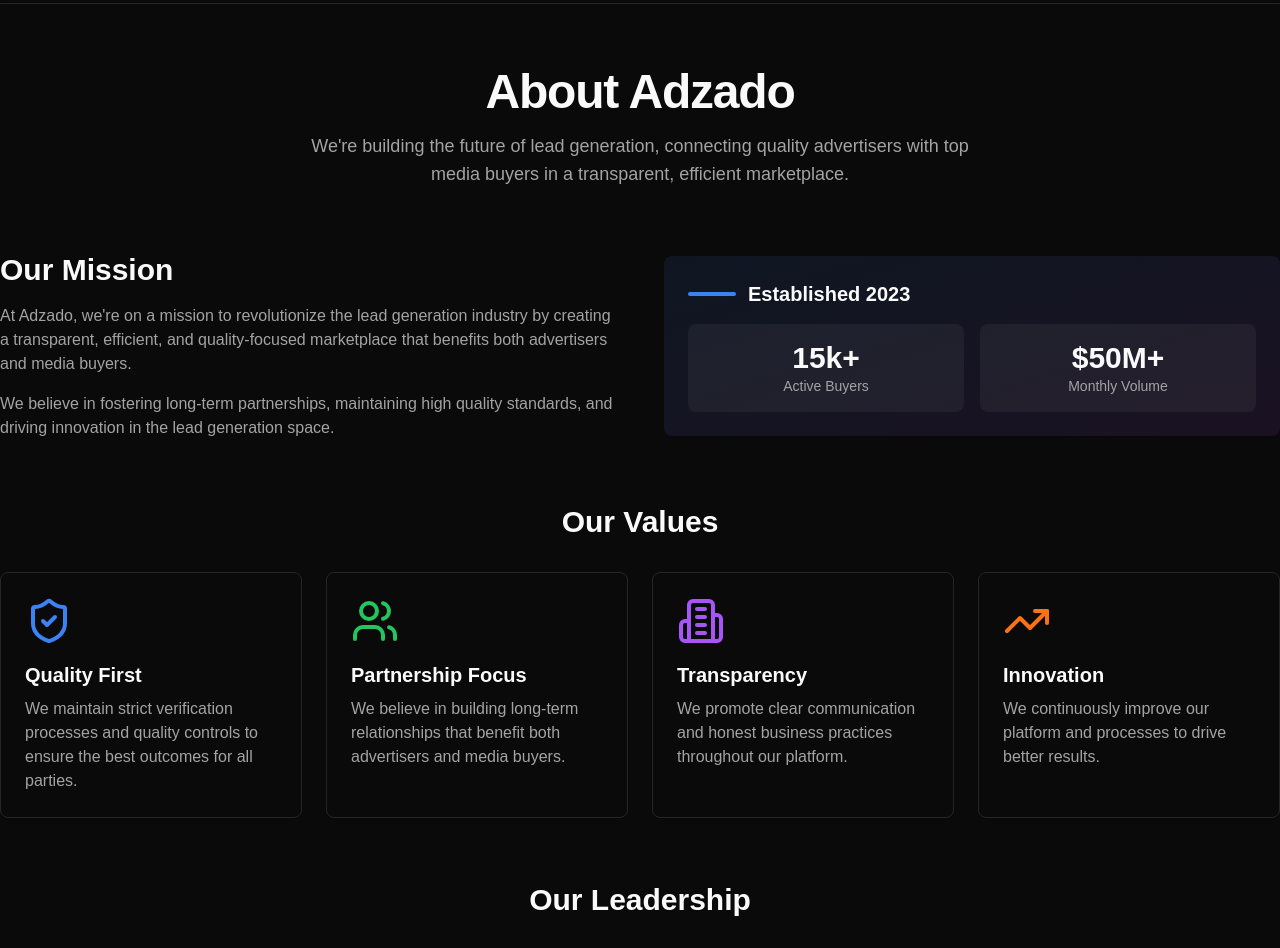
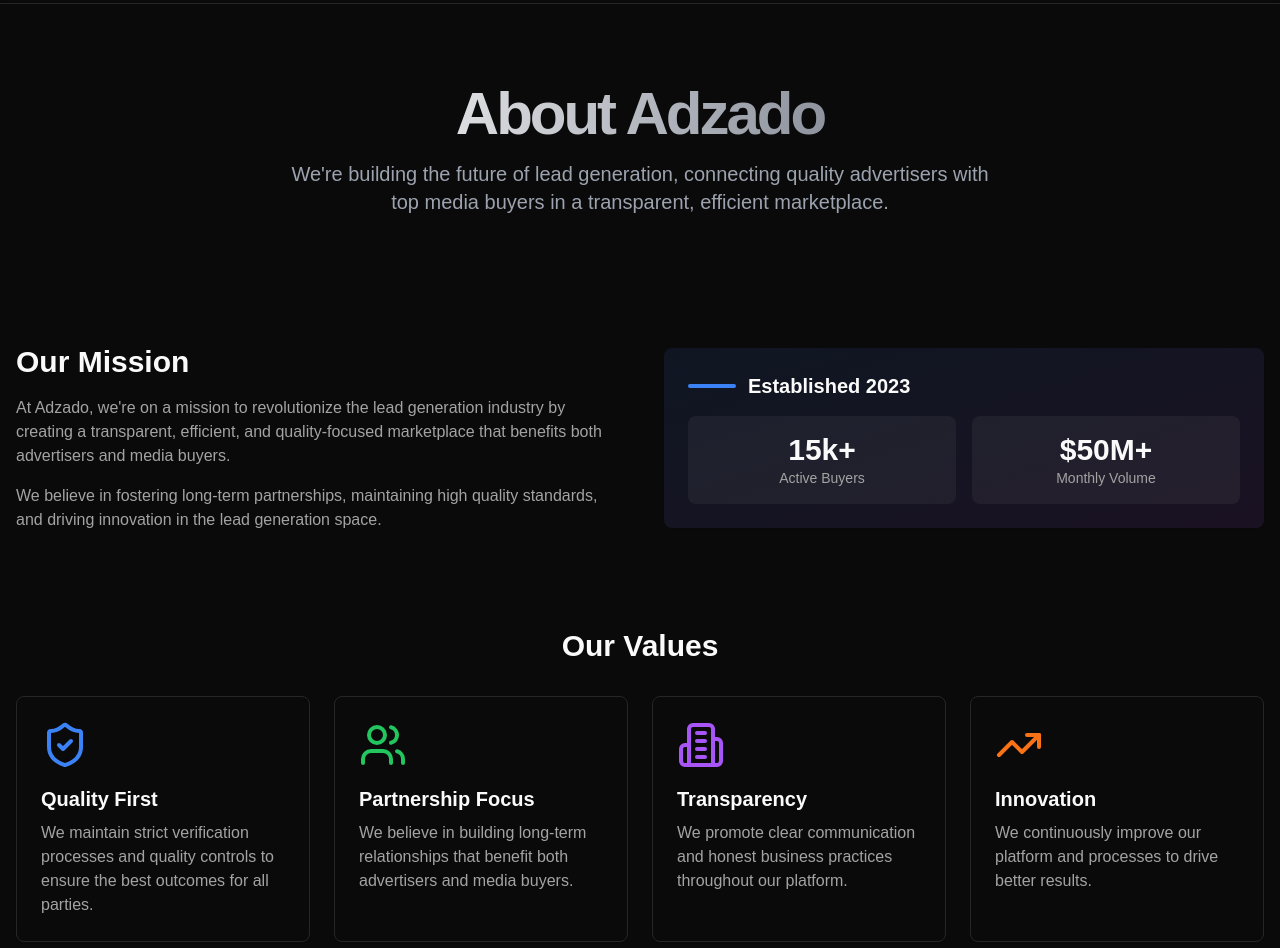
Before and after one commit to PolarCoding85/adzado-marketplace, a Next.js app: page /about in a window 1280 px wide. Shown: the part 60-1008 px from the top of the page. Built offline with nearby package versions, Linux system fonts and the light colour scheme.

Commit message:
fix page padding about, contact, legals

```diff
--- a/app/(marketing)/about/page.tsx
+++ b/app/(marketing)/about/page.tsx
@@ -3,103 +3,125 @@ import {
   UsersIcon,
   ShieldCheckIcon,
   TrendingUpIcon,
-} from "lucide-react"
-import { Card } from "@/components/ui/card"
+} from "lucide-react";
+import { Card } from "@/components/ui/card";
 
 export default function AboutPage() {
   return (
-    <div className='container py-16 space-y-16'>
-      {/* Hero Section */}
-      <div className='text-center space-y-4'>
-        <h1 className='text-4xl font-bold tracking-tight sm:text-5xl'>
+    <div className="flex flex-col">
+      {/* Hero Section - Updated to match resources style */}
+      <section className="py-8 sm:py-12 md:py-16 lg:py-20">
+        <div className="mx-auto w-full max-w-7xl px-4">
+          <div className="flex flex-col items-center justify-center space-y-8 text-center">
+            <div className="space-y-4">
+              <h1 className="gradient-heading text-3xl sm:text-4xl md:text-5xl lg:text-6xl font-bold tracking-tighter">
                 About Adzado
               </h1>
-        <p className='text-lg text-muted-foreground max-w-2xl mx-auto'>
-          We&apos;re building the future of lead generation, connecting quality
-          advertisers with top media buyers in a transparent, efficient
-          marketplace.
+              <p className="mx-auto max-w-[700px] text-gray-400 text-base sm:text-lg md:text-xl">
+                We&apos;re building the future of lead generation, connecting
+                quality advertisers with top media buyers in a transparent,
+                efficient marketplace.
               </p>
             </div>
+          </div>
+        </div>
+      </section>
 
-      {/* Mission Section */}
-      <div className='grid gap-12 md:grid-cols-2 items-center'>
-        <div className='space-y-4'>
-          <h2 className='text-3xl font-bold'>Our Mission</h2>
-          <p className='text-muted-foreground'>
+      {/* Mission Section - Updated with consistent spacing */}
+      <section className="py-8 sm:py-12">
+        <div className="mx-auto w-full max-w-7xl px-4">
+          <div className="grid gap-12 md:grid-cols-2 items-center">
+            <div className="space-y-4">
+              <h2 className="text-3xl font-bold">Our Mission</h2>
+              <p className="text-muted-foreground">
                 At Adzado, we&apos;re on a mission to revolutionize the lead
                 generation industry by creating a transparent, efficient, and
-            quality-focused marketplace that benefits both advertisers and media
-            buyers.
+                quality-focused marketplace that benefits both advertisers and
+                media buyers.
               </p>
-          <p className='text-muted-foreground'>
+              <p className="text-muted-foreground">
                 We believe in fostering long-term partnerships, maintaining high
                 quality standards, and driving innovation in the lead generation
                 space.
               </p>
             </div>
-        <Card className='p-6 bg-gradient-to-br from-blue-500/10 to-purple-500/10 border-0'>
-          <div className='space-y-4'>
-            <div className='flex items-center gap-3'>
-              <div className='h-1 w-12 bg-blue-500 rounded-full' />
-              <p className='text-xl font-semibold'>Established 2023</p>
+            <Card className="p-6 bg-gradient-to-br from-blue-500/10 to-purple-500/10 border-0">
+              <div className="space-y-4">
+                <div className="flex items-center gap-3">
+                  <div className="h-1 w-12 bg-blue-500 rounded-full" />
+                  <p className="text-xl font-semibold">Established 2023</p>
                 </div>
-            <div className='grid grid-cols-2 gap-4 text-center'>
-              <div className='p-4 rounded-lg bg-white/5'>
-                <p className='text-3xl font-bold'>15k+</p>
-                <p className='text-sm text-muted-foreground'>Active Buyers</p>
+                <div className="grid grid-cols-2 gap-4 text-center">
+                  <div className="p-4 rounded-lg bg-white/5">
+                    <p className="text-3xl font-bold">15k+</p>
+                    <p className="text-sm text-muted-foreground">
+                      Active Buyers
+                    </p>
                   </div>
-              <div className='p-4 rounded-lg bg-white/5'>
-                <p className='text-3xl font-bold'>$50M+</p>
-                <p className='text-sm text-muted-foreground'>Monthly Volume</p>
+                  <div className="p-4 rounded-lg bg-white/5">
+                    <p className="text-3xl font-bold">$50M+</p>
+                    <p className="text-sm text-muted-foreground">
+                      Monthly Volume
+                    </p>
                   </div>
                 </div>
               </div>
             </Card>
           </div>
+        </div>
+      </section>
 
-      {/* Values Section */}
-      <div className='space-y-8'>
-        <h2 className='text-3xl font-bold text-center'>Our Values</h2>
-        <div className='grid gap-6 sm:grid-cols-2 lg:grid-cols-4'>
-          <Card className='p-6'>
-            <ShieldCheckIcon className='h-12 w-12 text-blue-500 mb-4' />
-            <h3 className='text-xl font-semibold mb-2'>Quality First</h3>
-            <p className='text-muted-foreground'>
-              We maintain strict verification processes and quality controls to
-              ensure the best outcomes for all parties.
+      {/* Values Section - Updated with consistent spacing */}
+      <section className="py-8 sm:py-12">
+        <div className="mx-auto w-full max-w-7xl px-4">
+          <div className="space-y-8">
+            <h2 className="text-3xl font-bold text-center">Our Values</h2>
+            <div className="grid gap-6 sm:grid-cols-2 lg:grid-cols-4">
+              <Card className="p-6">
+                <ShieldCheckIcon className="h-12 w-12 text-blue-500 mb-4" />
+                <h3 className="text-xl font-semibold mb-2">Quality First</h3>
+                <p className="text-muted-foreground">
+                  We maintain strict verification processes and quality controls
+                  to ensure the best outcomes for all parties.
                 </p>
               </Card>
-          <Card className='p-6'>
-            <UsersIcon className='h-12 w-12 text-green-500 mb-4' />
-            <h3 className='text-xl font-semibold mb-2'>Partnership Focus</h3>
-            <p className='text-muted-foreground'>
-              We believe in building long-term relationships that benefit both
-              advertisers and media buyers.
+              <Card className="p-6">
+                <UsersIcon className="h-12 w-12 text-green-500 mb-4" />
+                <h3 className="text-xl font-semibold mb-2">
+                  Partnership Focus
+                </h3>
+                <p className="text-muted-foreground">
+                  We believe in building long-term relationships that benefit
+                  both advertisers and media buyers.
                 </p>
               </Card>
-          <Card className='p-6'>
-            <Building2Icon className='h-12 w-12 text-purple-500 mb-4' />
-            <h3 className='text-xl font-semibold mb-2'>Transparency</h3>
-            <p className='text-muted-foreground'>
+              <Card className="p-6">
+                <Building2Icon className="h-12 w-12 text-purple-500 mb-4" />
+                <h3 className="text-xl font-semibold mb-2">Transparency</h3>
+                <p className="text-muted-foreground">
                   We promote clear communication and honest business practices
                   throughout our platform.
                 </p>
               </Card>
-          <Card className='p-6'>
-            <TrendingUpIcon className='h-12 w-12 text-orange-500 mb-4' />
-            <h3 className='text-xl font-semibold mb-2'>Innovation</h3>
-            <p className='text-muted-foreground'>
-              We continuously improve our platform and processes to drive better
-              results.
+              <Card className="p-6">
+                <TrendingUpIcon className="h-12 w-12 text-orange-500 mb-4" />
+                <h3 className="text-xl font-semibold mb-2">Innovation</h3>
+                <p className="text-muted-foreground">
+                  We continuously improve our platform and processes to drive
+                  better results.
                 </p>
               </Card>
             </div>
           </div>
+        </div>
+      </section>
 
-      {/* Team Section */}
-      <div className='text-center space-y-8'>
-        <h2 className='text-3xl font-bold'>Our Leadership</h2>
-        <div className='grid gap-8 sm:grid-cols-2 lg:grid-cols-3'>
+      {/* Team Section - Updated with consistent spacing */}
+      <section className="py-8 sm:py-12">
+        <div className="mx-auto w-full max-w-7xl px-4">
+          <div className="text-center space-y-8">
+            <h2 className="text-3xl font-bold">Our Leadership</h2>
+            <div className="grid gap-8 sm:grid-cols-2 lg:grid-cols-3">
               {[
                 {
                   name: "Sarah Chen",
@@ -117,17 +139,19 @@ export default function AboutPage() {
                   bio: "10+ years experience in building and scaling affiliate networks and partnerships.",
                 },
               ].map((member) => (
-            <Card key={member.name} className='p-6'>
-              <div className='w-24 h-24 rounded-full bg-muted mx-auto mb-4' />
-              <h3 className='text-xl font-semibold'>{member.name}</h3>
-              <p className='text-sm text-muted-foreground mb-4'>
+                <Card key={member.name} className="p-6">
+                  <div className="w-24 h-24 rounded-full bg-muted mx-auto mb-4" />
+                  <h3 className="text-xl font-semibold">{member.name}</h3>
+                  <p className="text-sm text-muted-foreground mb-4">
                     {member.role}
                   </p>
-              <p className='text-sm text-muted-foreground'>{member.bio}</p>
+                  <p className="text-sm text-muted-foreground">{member.bio}</p>
                 </Card>
               ))}
             </div>
           </div>
         </div>
-  )
+      </section>
+    </div>
+  );
 }
--- a/app/(marketing)/privacy/page.tsx
+++ b/app/(marketing)/privacy/page.tsx
@@ -1,15 +1,26 @@
 export default function PrivacyPage() {
   return (
-    <div className='container py-16 max-w-4xl'>
-      <div className='space-y-8'>
-        <div className='text-center space-y-4'>
-          <h1 className='text-4xl font-bold tracking-tight'>Privacy Policy</h1>
-          <p className='text-lg text-muted-foreground'>
+    <div className="flex flex-col">
+      {/* Hero Section */}
+      <section className="py-8 sm:py-12 md:py-16 lg:py-20">
+        <div className="mx-auto w-full max-w-7xl px-4">
+          <div className="flex flex-col items-center justify-center space-y-8 text-center">
+            <div className="space-y-4">
+              <h1 className="gradient-heading text-3xl sm:text-4xl md:text-5xl lg:text-6xl font-bold tracking-tighter">
+                Privacy Policy
+              </h1>
+              <p className="mx-auto max-w-[700px] text-gray-400 text-base sm:text-lg md:text-xl">
                 Last updated: {new Date().toLocaleDateString()}
               </p>
             </div>
+          </div>
+        </div>
+      </section>
 
-        <div className='prose prose-gray dark:prose-invert max-w-none'>
+      {/* Content Section */}
+      <section className="py-8 sm:py-12">
+        <div className="mx-auto w-full max-w-4xl px-4">
+          <div className="prose prose-gray dark:prose-invert max-w-none">
             <h2>1. Introduction</h2>
             <p>
               This Privacy Policy explains how Adzado (&quot;we,&quot;
@@ -110,6 +121,7 @@ export default function PrivacyPage() {
             </ul>
           </div>
         </div>
+      </section>
     </div>
-  )
+  );
 }
```
Also changed, not shown: app/(marketing)/contact/page.tsx (+94 -80 lines), app/(marketing)/terms/page.tsx (+28 -17 lines). Lines whose indentation alone changed are shown as unchanged.
